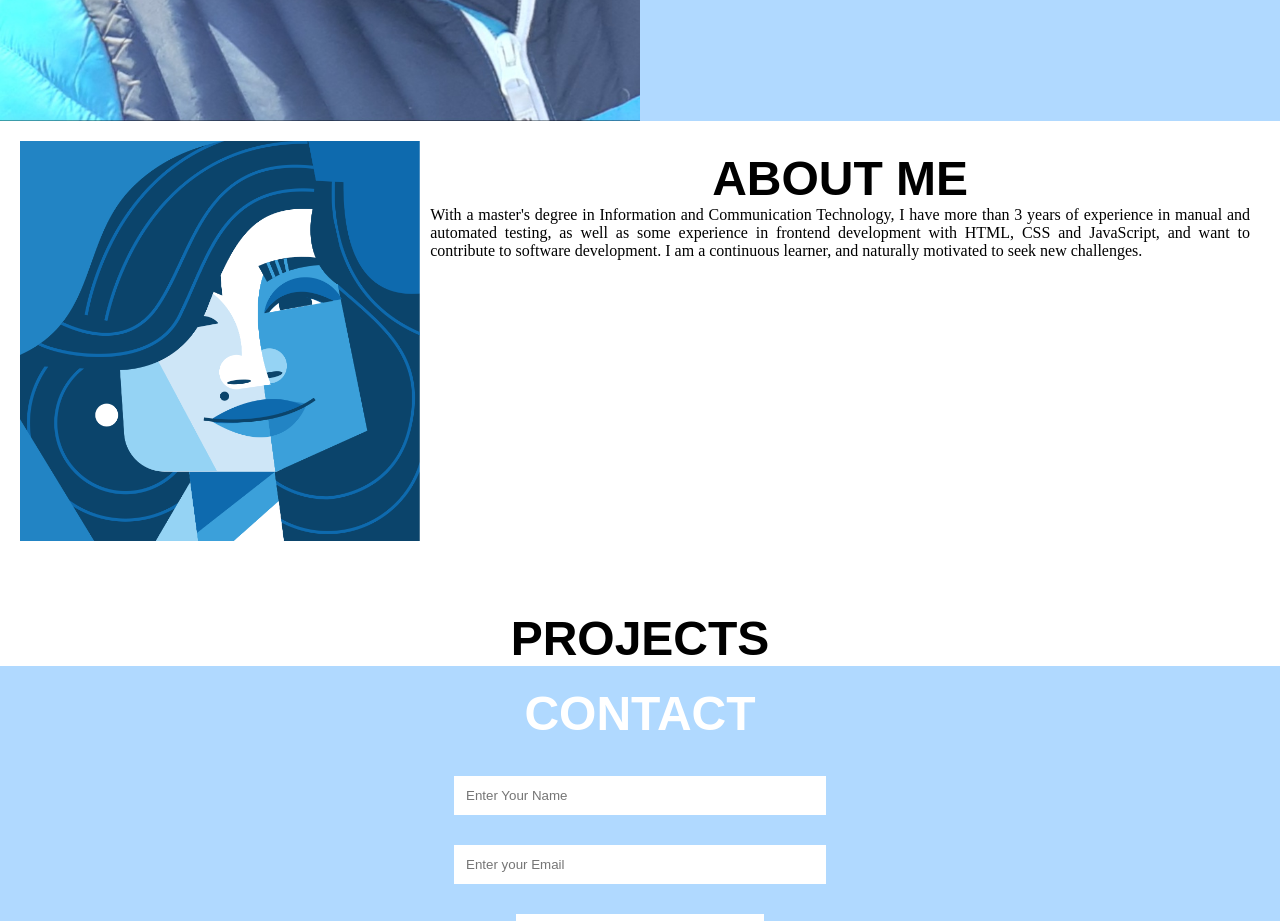
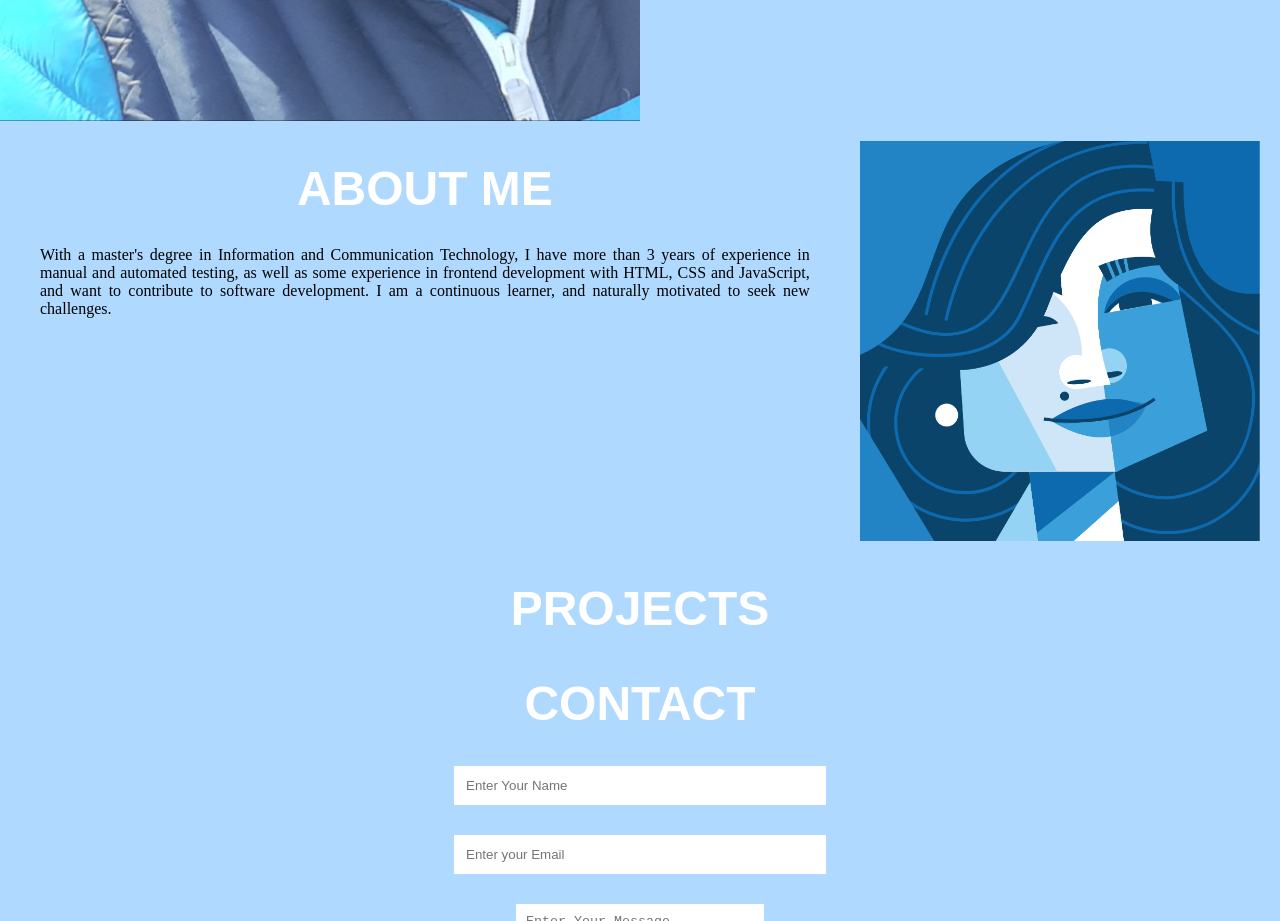
Before and after one commit to CSkuku/Portfolio, a plain HTML site: page index.html in a window 1280 px wide. Shown: the part 780-1701 px from the top of the page. Drawn offline with Linux system fonts and the light colour scheme.

Commit message:
changed diverse styles

```diff
--- a/index.html
+++ b/index.html
@@ -16,7 +16,7 @@
       </ul>
     </nav>
 
-    <section id="home" class="home">
+    <section id="home" >
       <img  class="heroimg" src="img1.jpg" alt="" />
       <div class="main">
         <h1 class="headings">
@@ -28,12 +28,10 @@
     </section>
 
     <section id="about">
-      <div id="pic">
 
-        <img src="img2.png" alt="" />
-        <div id="intro">
+          <div id="intro">
           <h1 class="headings">ABOUT ME</h1>
-          <!-- <h2>Samangi</h2> -->
+
           <p>
             With a master's degree in Information and Communication Technology,
             I have more than 3 years of experience in manual and automated
@@ -42,11 +40,13 @@
             development. I am a continuous learner, and naturally motivated to
             seek new challenges.
           </p>
+
         </div>
-      </div>
+        <img class="pic" src="img2.png" alt="" />
+
     </section>
 
-    <section id="Projects">
+    <section id="projects">
       <h1 class="headings">PROJECTS</h1>
       <div class="projects"></div>
     </section>
--- a/styles/styles.css
+++ b/styles/styles.css
@@ -38,9 +38,11 @@ html {
 }
 
 .navbar ul li a:hover {
-  background-color: rgba(0, 132, 255);
+ /*  background-color: rgba(0, 132, 255); */
+ background-color: white;
   color: black;
-  box-shadow: 0 0 10px white;
+  /* box-shadow: 0 0 10px white; */
+  box-shadow: 0 0 5px white, 0 0 10px white, 0 0 15px white;
 }
 
 #home {
@@ -90,6 +92,7 @@ margin-bottom: 60px;
   font-family: sans-serif;
   font-size: 3rem;
   text-align: center;
+  color: white;
   /* margin: 40px 0px; */
   margin-bottom: 0px;
 }
@@ -117,17 +120,19 @@ margin-bottom: 60px;
 
 #about {
   display: flex;
-  flex-direction: column;
+  /* flex-direction: column; */
   box-sizing: border-box;
+  background-color: rgba(0, 132, 255, 0.308);
+  color: white;
   padding: 20px;
-  margin-bottom: 50px;
+  /* margin-bottom: 50px; */
 }
 
-#pic {
+/* #pic {
   display: flex;
-}
+} */
 
-#pic img {
+.pic {
   width: 575px;
   height: 400px;
 }
@@ -136,7 +141,17 @@ margin-bottom: 60px;
   display: flex;
   flex-direction: column;
   text-align: justify;
-  padding: 10px;
+  color: black;
+  padding: 20px;
+  align-content: start;
+  margin-right: 30px;
+
+}
+
+
+#intro p{
+
+  margin-top: 30px;
 }
 
 /* #intro h2 {
@@ -189,7 +204,9 @@ margin-bottom: 60px;
 
 #send:hover {
   cursor: pointer;
-  box-shadow: 0 0 10px white;
+  /* box-shadow: 0 0 10px white; */
+  box-shadow: 0 0 5px white, 0 0 10px white, 0 0 15px white;
+  font-weight: bold;
 }
 
 
@@ -197,6 +214,18 @@ margin-bottom: 60px;
 
   width: 50%;
   height: 100%;
+
+}
+
+
+#projects{
+
+  display: flex;
+  flex-direction: column;
+  box-sizing: border-box;
+  background-color: rgba(0, 132, 255, 0.308);
+  padding: 20px;
+  color: white;
 
 }
 
```
